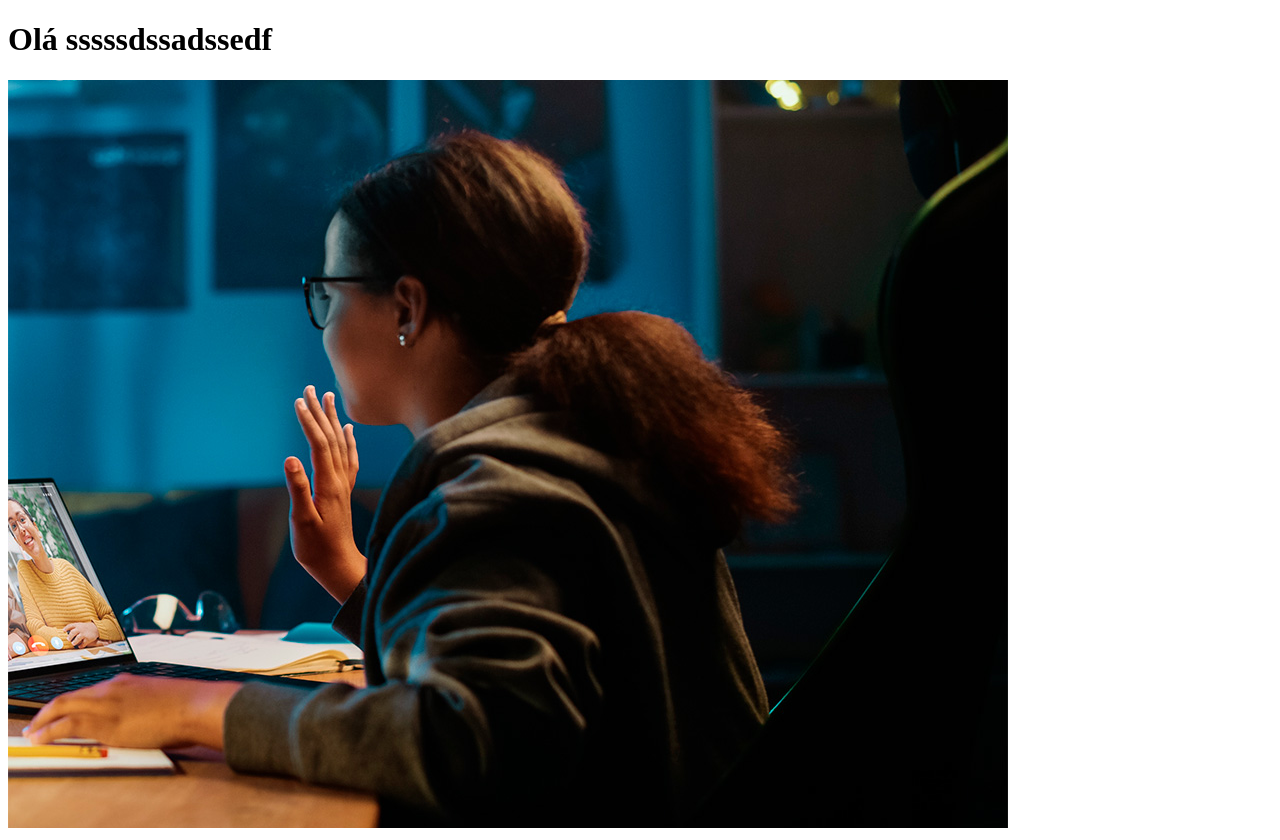
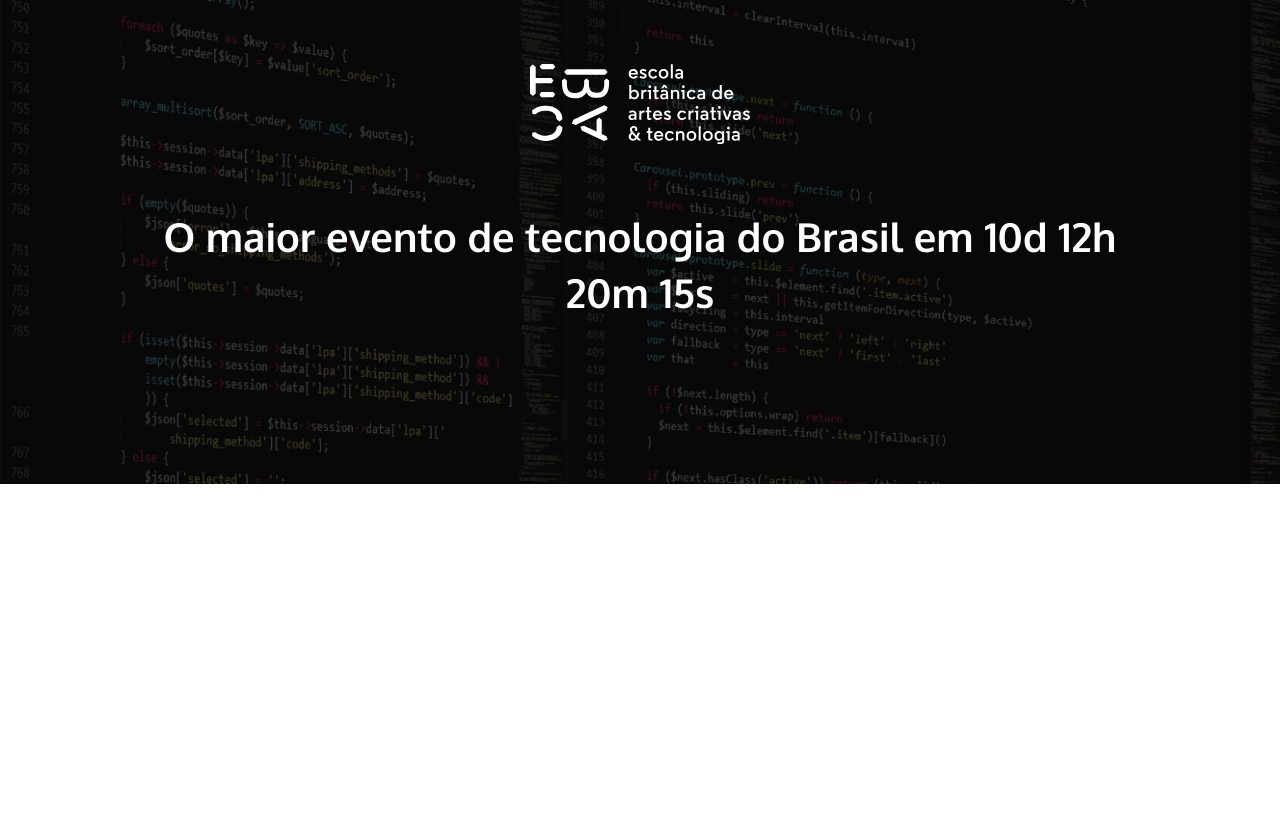
Before and after one commit to gustavodefreitass/evento_ficticio, a website built with Parcel: page src/index.html in a window 1280 px wide. After the commit the page ends 800 px from the top, so only its background shows below. Built offline with nearby package versions, Linux system fonts and the light colour scheme.

Commit message:
criando o hero

```diff
--- a/package.json
+++ b/package.json
@@ -3,7 +3,7 @@
   "version": "1.0.0",
   "main": "index.js",
   "scripts": {
-    "dev": "parcel src/index.html src/styles/main.scss src/scripts/main.js",
+    "dev": "parcel serve src/index.html --open",
     "test": "echo \"Error: no test specified\" && exit 1"
   },
   "keywords": [],
--- a/src/index.html
+++ b/src/index.html
@@ -4,11 +4,21 @@
     <meta charset="UTF-8">
     <meta name="viewport" content="width=device-width, initial-scale=1.0">
     <title>Document</title>
+    <link rel="preconnect" href="https://fonts.googleapis.com">
+    <link rel="preconnect" href="https://fonts.gstatic.com" crossorigin>
+    <link href="https://fonts.googleapis.com/css2?family=Oxygen:wght@300;400;700&display=swap" rel="stylesheet">
     <link rel="stylesheet" href="styles/main.scss">
 </head>
 <body>
-    <h1>Olá sssssdssadssedf</h1>
-    <img src="./images/backend.png" alt="">
+    <header class="hero">
+        <div class="container">
+            <img class="hero__logo" src="./images/ebac_logo.svg" alt="">
+            <p class="hero__text">
+                O maior evento de tecnologia do Brasil em 10d 12h 20m 15s<span id="contador"></span>
+            </p>
+        </div>
+    </header>
+
     <script src="scripts/main.js"></script>
 </body>
 </html>
--- /dev/null
+++ b/src/styles/hero.scss
@@ -0,0 +1,51 @@
+.hero {
+    padding-top: 64px;
+    padding-bottom: 100px;
+    background-image: url(../images/fundo.png);
+    background-repeat: no-repeat;
+    background-size: cover;
+    position: relative;
+
+    .container {
+        position: relative;
+    }
+
+    &::before {
+        position: absolute;
+        top: 0;
+        left: 0;
+        width: 100%;
+        height: 100%;
+        background-color: #000;
+        content: '';
+        opacity: .7;
+    }
+
+    &__text {
+        margin-top: 64px;
+        margin-bottom: 64px;
+        font-size: 40px;
+        line-height: 56px;
+        font-weight: 800;
+        text-align: center;
+    }
+
+    &__logo {
+        margin: 0 auto;
+        height: 80px;
+        display: block;
+    }
+
+    @media  (max-width: 640px) {
+        padding: 40px 0;
+        &__logo {
+            height: 40px;
+        }
+
+        &__text {
+            font-size: 22px;
+            line-height: 24px;
+            margin: 24px 0;
+        }
+    }
+}
--- a/src/styles/main.scss
+++ b/src/styles/main.scss
@@ -0,0 +1,23 @@
+@use 'hero';
+
+* {
+    margin: 0;
+    padding: 0;
+    box-sizing: border-box;
+    font-family: "Oxygen", sans-serif;
+    color: #fff;
+}
+
+.container {
+    max-width: 960px;
+    width: 100%;
+    margin: 0 auto;
+
+    @media (max-width: 640px) {
+        max-width: 80%;
+    }
+
+    @media (max-width: 1024px) {
+        max-width: 90%;
+    }
+}
```
